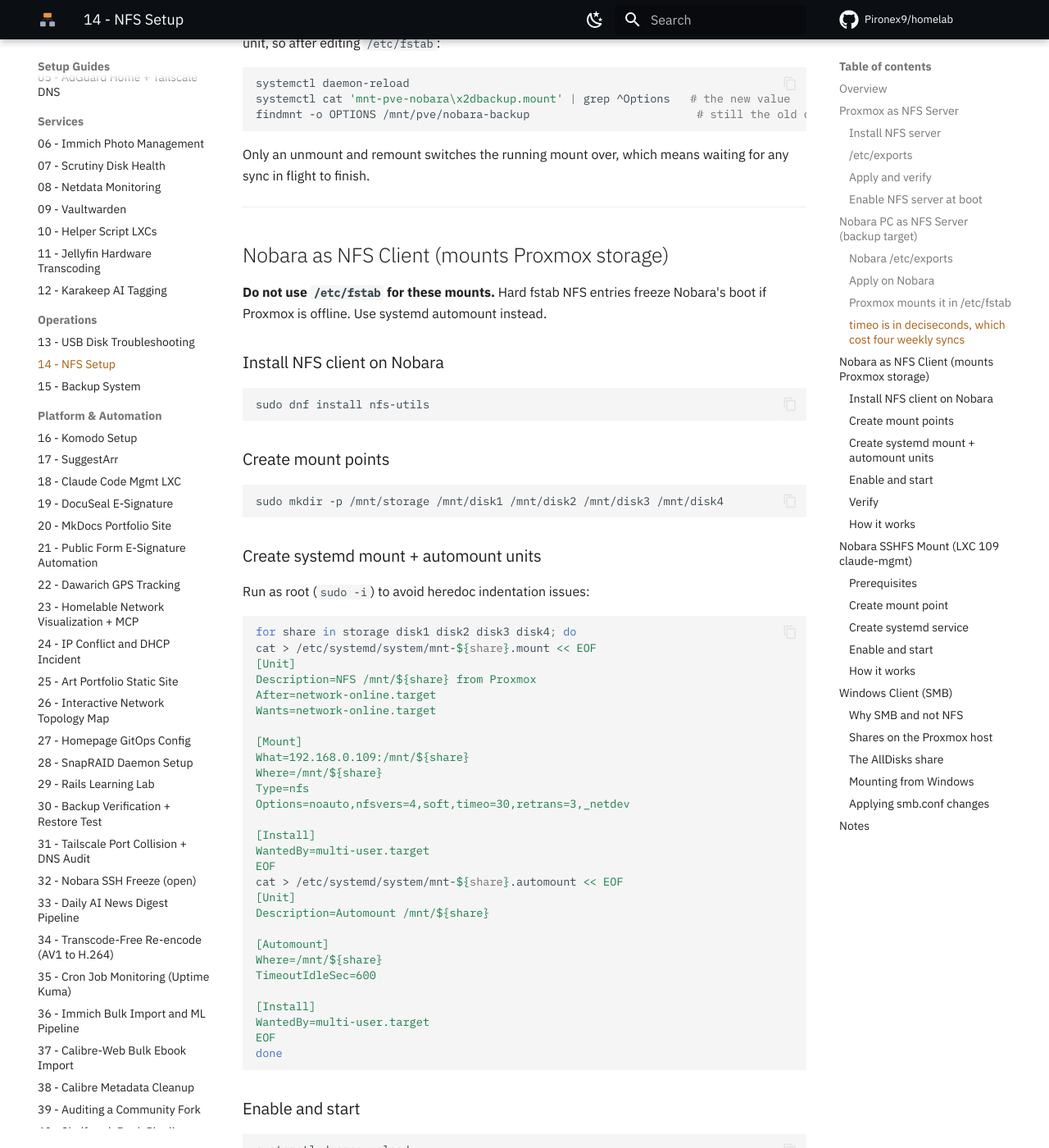
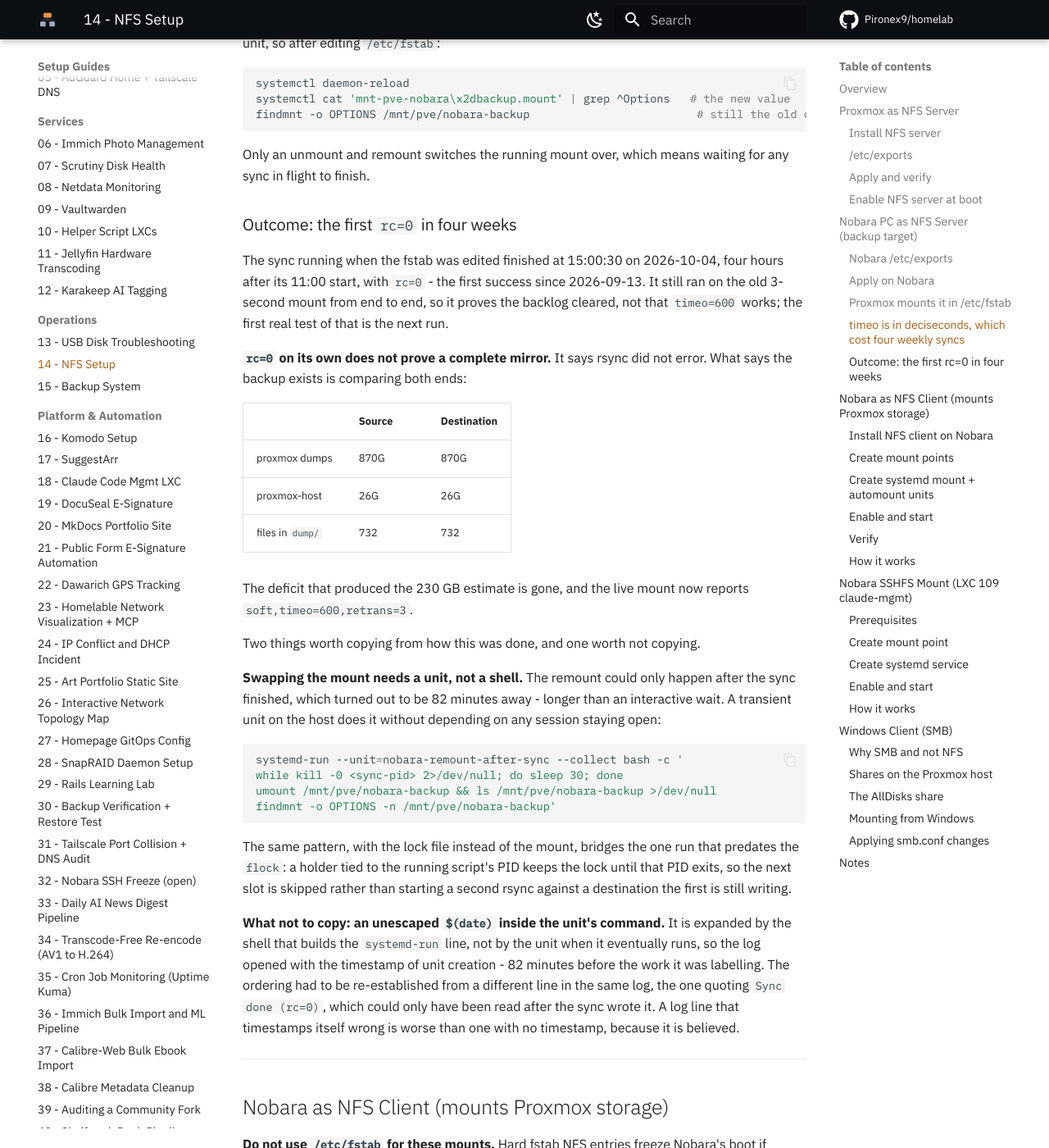
Before and after one commit to Pironex9/homelab, an MkDocs documentation site: the page built from docs/proxmox/14_NFS-Setup_Documentation.md, in a window 1280 px wide and 1400 px high, scrolled down 2754 px. Shown: the whole window at 82% size. Built offline with MkDocs 1.6.1 and Material for MkDocs 9.7.7, drawn with Linux system fonts in a browser that asks for light colours; comment, search, counter and statistics services are not loaded.

Commit message:
docs(nfs): the first rc=0 in four weeks, verified at both ends
The sync finished 15:00:30 on 2026-10-04 after four hours, rc=0, and the mirror
checks out on both ends: 870G/870G, 26G/26G, 732/732 files. It ran on the old
3-second mount throughout, so it clears the backlog without testing timeo=600;
the next run does that.

Records what rc=0 does not prove, the transient unit that swaps the mount 82
minutes later without holding a session open, and the unescaped $(date) inside
a systemd-run command that timestamped the log 82 minutes early - expanded by
the shell building the line, not by the unit running it. The ordering had to be
re-established from the line quoting "Sync done (rc=0)", which could only be
read after the sync wrote it.

````diff
--- a/docs/proxmox/14_NFS-Setup_Documentation.md
+++ b/docs/proxmox/14_NFS-Setup_Documentation.md
@@ -121,6 +121,53 @@ findmnt -o OPTIONS /mnt/pve/nobara-backup                         # still the ol
 
 Only an unmount and remount switches the running mount over, which means waiting
 for any sync in flight to finish.
+
+### Outcome: the first `rc=0` in four weeks
+
+The sync running when the fstab was edited finished at 15:00:30 on 2026-10-04,
+four hours after its 11:00 start, with `rc=0` - the first success since
+2026-09-13. It still ran on the old 3-second mount from end to end, so it proves
+the backlog cleared, not that `timeo=600` works; the first real test of that is
+the next run.
+
+**`rc=0` on its own does not prove a complete mirror.** It says rsync did not
+error. What says the backup exists is comparing both ends:
+
+| | Source | Destination |
+|---|---|---|
+| proxmox dumps | 870G | 870G |
+| proxmox-host | 26G | 26G |
+| files in `dump/` | 732 | 732 |
+
+The deficit that produced the 230 GB estimate is gone, and the live mount now
+reports `soft,timeo=600,retrans=3`.
+
+Two things worth copying from how this was done, and one worth not copying.
+
+**Swapping the mount needs a unit, not a shell.** The remount could only happen
+after the sync finished, which turned out to be 82 minutes away - longer than an
+interactive wait. A transient unit on the host does it without depending on any
+session staying open:
+
+```bash
+systemd-run --unit=nobara-remount-after-sync --collect bash -c '
+while kill -0 <sync-pid> 2>/dev/null; do sleep 30; done
+umount /mnt/pve/nobara-backup && ls /mnt/pve/nobara-backup >/dev/null
+findmnt -o OPTIONS -n /mnt/pve/nobara-backup'
+```
+
+The same pattern, with the lock file instead of the mount, bridges the one run
+that predates the `flock`: a holder tied to the running script's PID keeps the
+lock until that PID exits, so the next slot is skipped rather than starting a
+second rsync against a destination the first is still writing.
+
+**What not to copy: an unescaped `$(date)` inside the unit's command.** It is
+expanded by the shell that builds the `systemd-run` line, not by the unit when it
+eventually runs, so the log opened with the timestamp of unit creation - 82
+minutes before the work it was labelling. The ordering had to be re-established
+from a different line in the same log, the one quoting `Sync done (rc=0)`, which
+could only have been read after the sync wrote it. A log line that timestamps
+itself wrong is worse than one with no timestamp, because it is believed.
 
 ---
 
````
